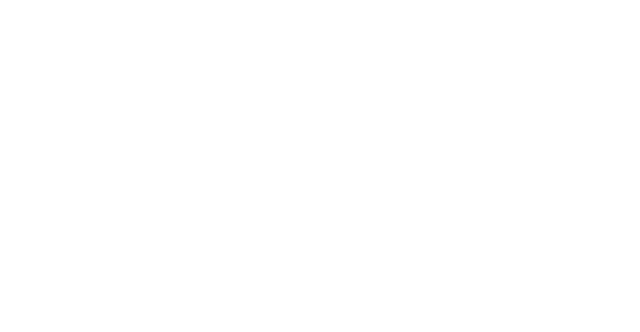
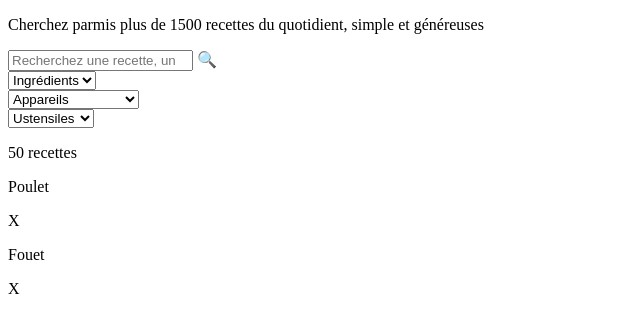
Before and after one commit to Brextiar/CPI_3-25_DEV_ISI_RENNES, a plain HTML site: page index.html in a window 1280 px wide. Shown: the whole page, without its empty margins (0-640 px from the left). Drawn offline with Linux system fonts and the light colour scheme.

Commit message:
make hero and search in html

```diff
--- a/index.html
+++ b/index.html
@@ -1,11 +1,66 @@
 <!DOCTYPE html>
 <html lang="fr">
 <head>
-    <meta charset="UTF-8">
-    <meta name="viewport" content="width=device-width, initial-scale=1">
-    <title>Sup de Cuisine - Accueil</title>
+  <meta charset="UTF-8">
+  <meta name="viewport" content="width=device-width, initial-scale=1">
+  <title>Sup de Cuisine - Accueil</title>
 </head>
 <body>
-
+<header>
+  <p>Cherchez parmis plus de 1500 recettes du quotidient, simple et généreuses</p>
+  <div>
+    <label for="search"></label>
+    <input type="search" id="search" placeholder="Recherchez une recette, un ingrédient, ...">
+    <span class="search-icon">🔍</span>
+  </div>
+</header>
+<main>
+  <section>
+    <div>
+      <div>
+        <div>
+          <label for="search-ingredient"></label>
+          <select id="search-ingredient">
+            <option value="0">Ingrédients</option>
+            <option value="1">Poulet</option>
+            <option value="2">Boeuf</option>
+            <option value="3">Porc</option>
+          </select>
+        </div>
+        <div>
+          <label for="search-devices"></label>
+          <select id="search-devices">
+            <option value="0">Appareils</option>
+            <option value="1">Four</option>
+            <option value="2">Micro-onde</option>
+            <option value="3">Plaque de cuisson</option>
+          </select>
+        </div>
+        <div>
+          <label for="search-ustensils"></label>
+          <select id="search-ustensils">
+            <option value="0">Ustensiles</option>
+            <option value="1">Couteau</option>
+            <option value="2">Fourchette</option>
+            <option value="3">Cuillère</option>
+          </select>
+        </div>
+      </div>
+      <div>
+        <p><span>50</span> recettes</p>
+      </div>
+    </div>
+    <div>
+      <div>
+        <p>Poulet</p>
+        <p>X</p>
+      </div>
+      <div>
+        <p>Fouet</p>
+        <p>X</p>
+      </div>
+    </div>
+  </section>
+</main>
 </body>
 </html>
```
Also changed, not shown: assets/images/hero-home-page.webp (added).
